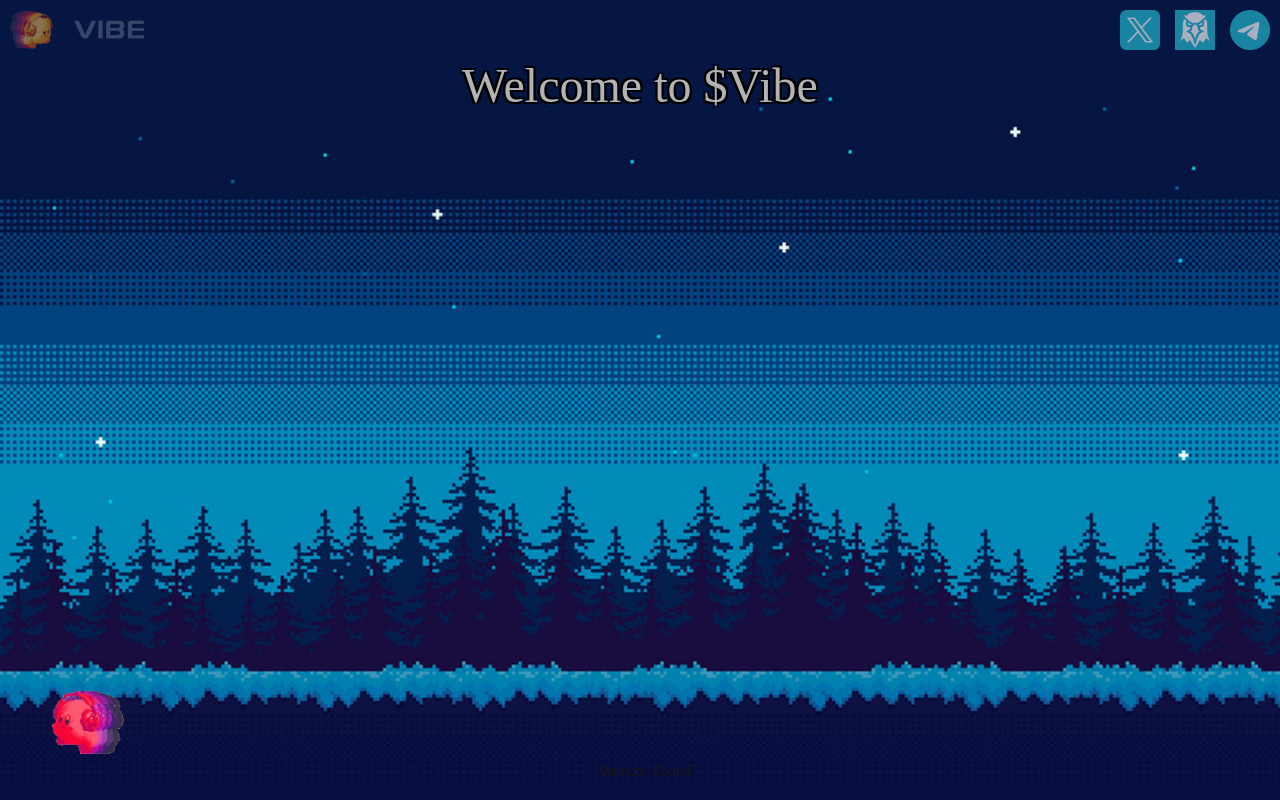
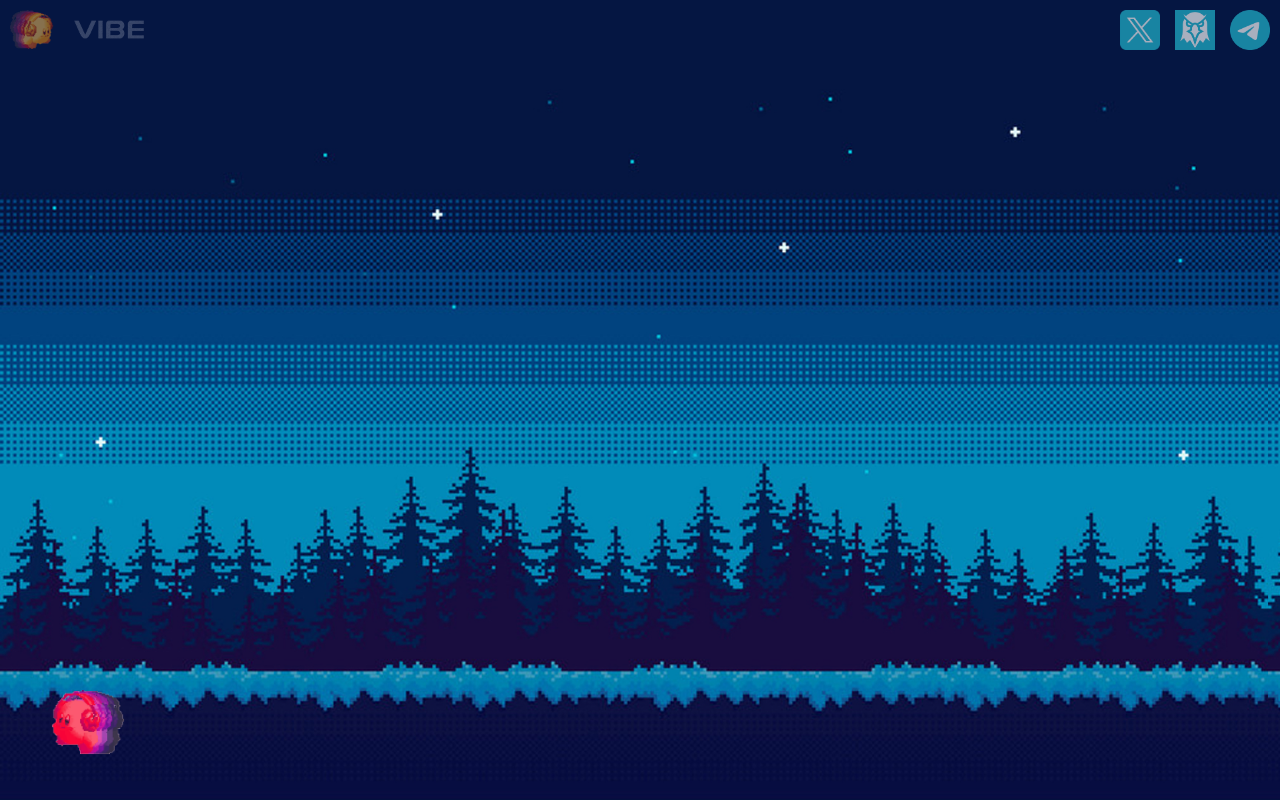
Before and after one commit to Doddg888/Vibe, a Next.js app: page / in a window 1280 px wide. Built offline with nearby package versions, Linux system fonts and the light colour scheme.

Commit message:
Add autoprefixer to fix build issue

```diff
--- a/app/page.tsx
+++ b/app/page.tsx
@@ -67,9 +67,6 @@ const KirbyPage = () => {
 
     return (
         <div style={styles.container}>
-            {/* Retro-style welcome text */}
-            <div style={styles.welcomeText}>Welcome to $Vibe</div>
-
             {/* Logo at top-left */}
             <img src="/logo-vibe.png" alt="Vibe Logo" style={styles.logo} />
 
@@ -84,21 +81,6 @@ const KirbyPage = () => {
                 <a href="https://t.me/+1HkDem0pFos4YjU0" target="_blank" rel="noopener noreferrer">
                     <img src="/telegram-logo.png" alt="Telegram" style={styles.icon} />
                 </a>
-            </div>
-
-            {/* YouTube Embed */}
-            <div style={styles.youtubeContainer}>
-                <iframe
-                    src={`https://www.youtube.com/embed/YOUR_VIDEO_ID?autoplay=1&loop=1&mute=${isMuted ? 1 : 0}`}
-                    title="Background Music"
-                    width="0"
-                    height="0"
-                    allow="autoplay"
-                    style={{ border: 'none' }}
-                ></iframe>
-                <button onClick={() => setIsMuted(!isMuted)} style={styles.unmuteButton}>
-                    {isMuted ? "Unmute Sound" : "Mute Sound"}
-                </button>
             </div>
 
             {/* Kirby character */}
@@ -129,17 +111,6 @@ const styles = {
         alignItems: 'flex-end',
         position: 'relative',
     } as React.CSSProperties,
-    welcomeText: {
-        position: 'absolute',
-        top: '50px',
-        left: '50%',
-        transform: 'translateX(-50%)',
-        fontSize: '48px',
-        fontFamily: '"Press Start 2P", cursive', // Retro game font (load Google Font if needed)
-        color: 'rgba(255, 255, 255, 0.7)', // White with 70% opacity
-        textShadow: '2px 2px 0 #000, -2px -2px 0 #000, 2px -2px 0 #000, -2px 2px 0 #000', // Retro shadow effect
-        pointerEvents: 'none',
-    } as React.CSSProperties,
     logo: {
         position: 'absolute',
         top: '10px',
@@ -158,20 +129,6 @@ const styles = {
         height: '40px',
         cursor: 'pointer',
     } as React.CSSProperties,
-    youtubeContainer: {
-        position: 'absolute',
-        bottom: '10px',
-        left: '50%',
-        transform: 'translateX(-50%)',
-        display: 'flex',
-        alignItems: 'center',
-        gap: '10px',
-    } as React.CSSProperties,
-    unmuteButton: {
-        padding: '8px 12px',
-        fontSize: '14px', // Slightly larger font for button
-        cursor: 'pointer',
-    } as React.CSSProperties,
     kirby: {
         position: 'absolute',
         width: '75px', // Increased size for Kirby
```
